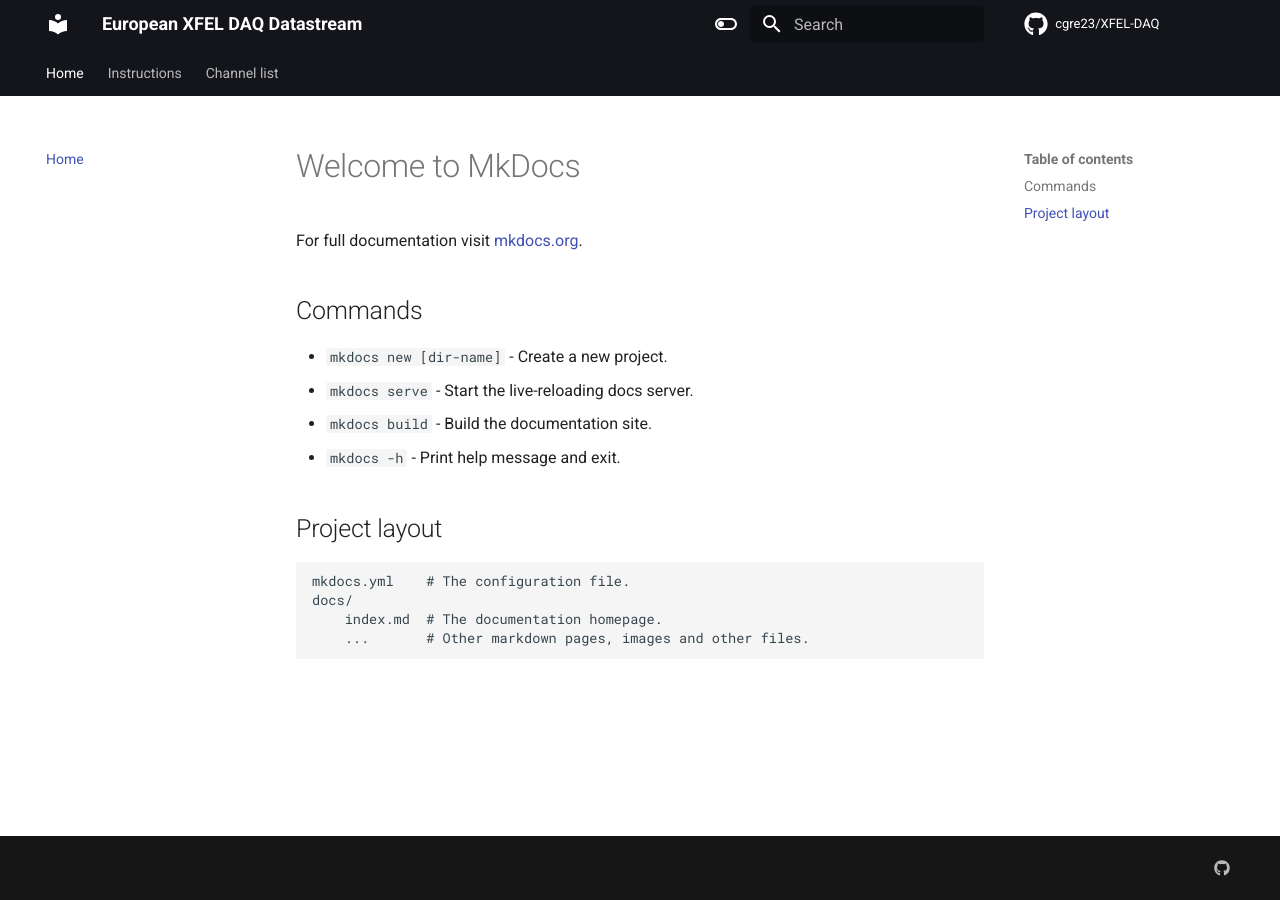
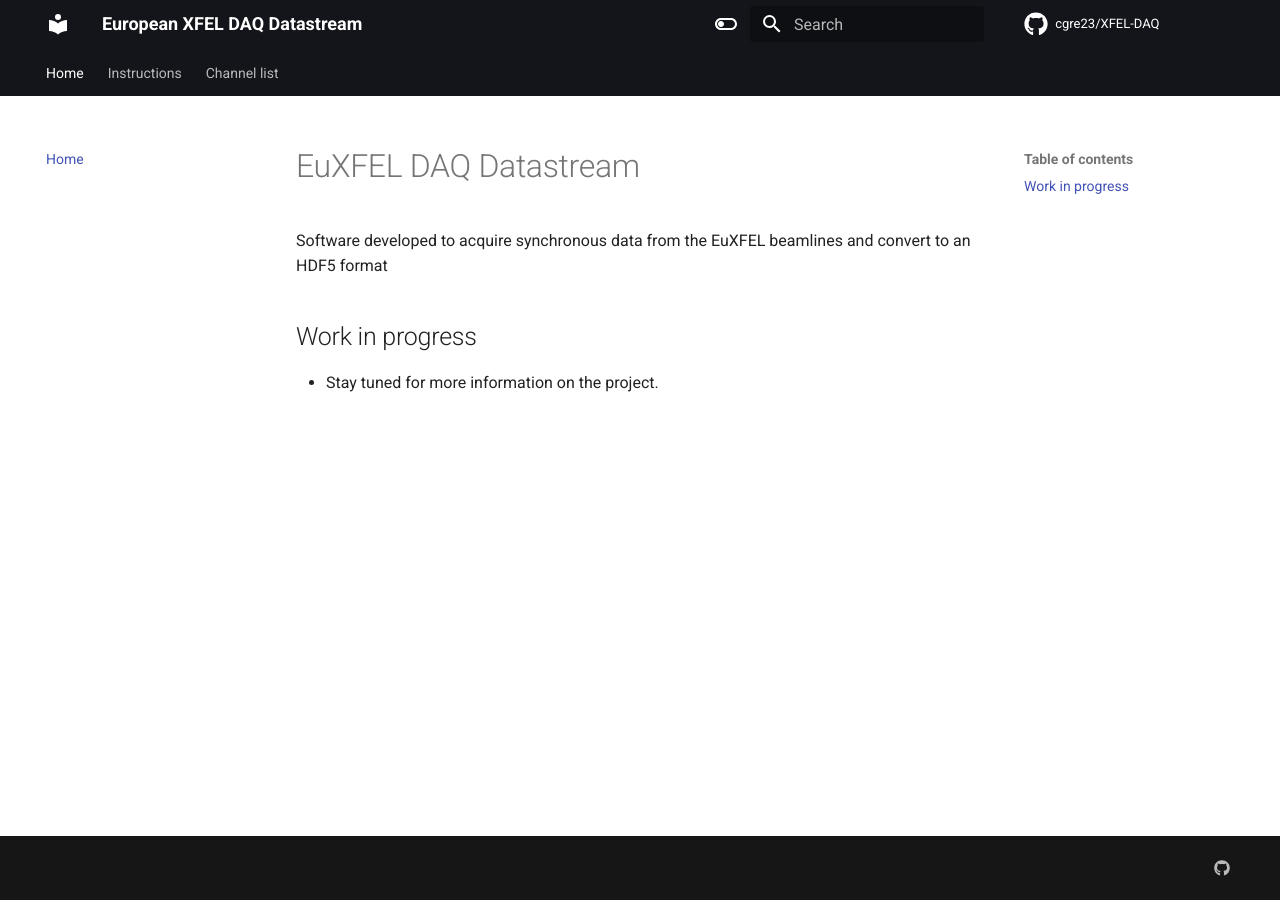
Before and after one commit to cgre23/XFEL-DAQ, an MkDocs documentation site: the page built from documentation/docs/index.md, in a window 1280 px wide. Built offline with MkDocs 1.6.1 and Material for MkDocs 9.7.7, drawn with Linux system fonts in a browser that asks for light colours; comment, search, counter and statistics services are not loaded.

Commit message:
add docu

```diff
--- a/documentation/docs/index.md
+++ b/documentation/docs/index.md
@@ -1,17 +1,7 @@
-# Welcome to MkDocs
+# EuXFEL DAQ Datastream
 
-For full documentation visit [mkdocs.org](https://www.mkdocs.org).
+Software developed to acquire synchronous data from the EuXFEL beamlines and convert to an HDF5 format
 
-## Commands
+## Work in progress
 
-* `mkdocs new [dir-name]` - Create a new project.
-* `mkdocs serve` - Start the live-reloading docs server.
-* `mkdocs build` - Build the documentation site.
-* `mkdocs -h` - Print help message and exit.
-
-## Project layout
-
-    mkdocs.yml    # The configuration file.
-    docs/
-        index.md  # The documentation homepage.
-        ...       # Other markdown pages, images and other files.
+* Stay tuned for more information on the project.
```
Also changed, not shown: documentation/docs/installation.md (+2 -2 lines), README.md.
